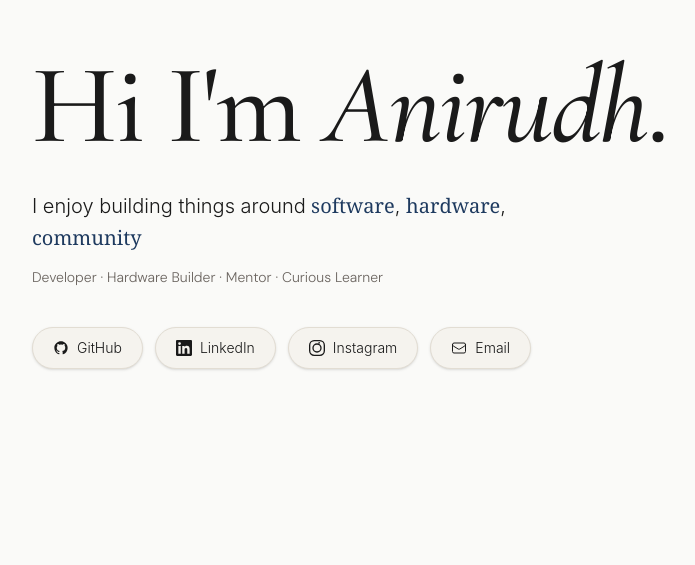
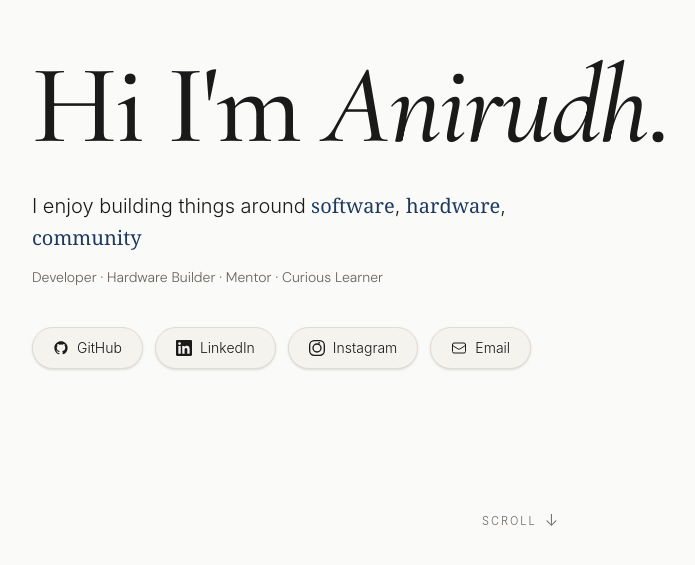
Before and after one commit to anirudh12032008/portfolio-map, a Next.js app: page / in a window 1280 px wide. Shown: the part 167-732 px from the top of the page, without its empty margins (120-815 px from the left). Built offline with nearby package versions, Linux system fonts and the light colour scheme.

Commit message:
completed Hero component

```diff
--- a/src/components/sections/Hero.tsx
+++ b/src/components/sections/Hero.tsx
@@ -67,7 +67,7 @@
 
 
 
-import { motion } from "framer-motion";
+import { animate, motion } from "framer-motion";
 import { useEffect, useRef, useState } from "react";
 import clsx from "clsx";
 
@@ -174,6 +174,24 @@ className="mt-3 text-sm text-ink-muted">
 
 
     </motion.div>
+
+
+
+
+    <motion.div
+    initial={{ opacity: 0, y: 20 }}
+    animate={{ opacity: 1, y: 0 }}
+    transition={{ duration: 0.7, ease: [0.25, 0.1, 0.25, 1], delay: 1.5 }}
+
+    className="absolute bottom-2 left-1/2 transform -translate-x-1/2 text-ink-muted font-sans flex items-center gap-2">
+        {/* i can't make it better so used copilot here  */}
+        <span className="text-[11px] uppercase tracking-[0.18em]">
+            Scroll
+        </span>
+        <span aria-hidden="true" className="inline-block text-base leading-none animate-bounce">
+            ↓
+        </span>
+    </motion.div>
         </div>
     )
 }
```
